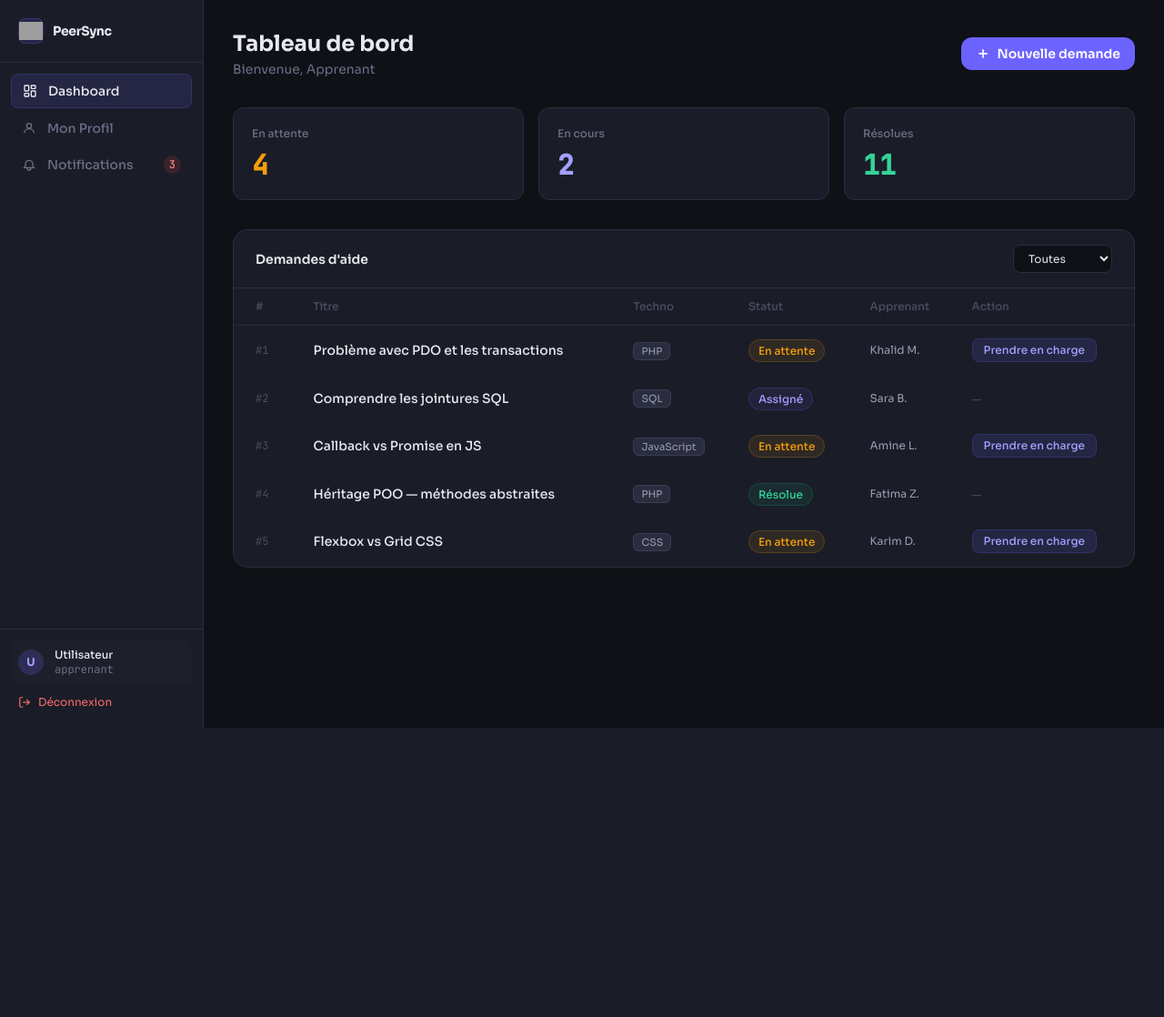
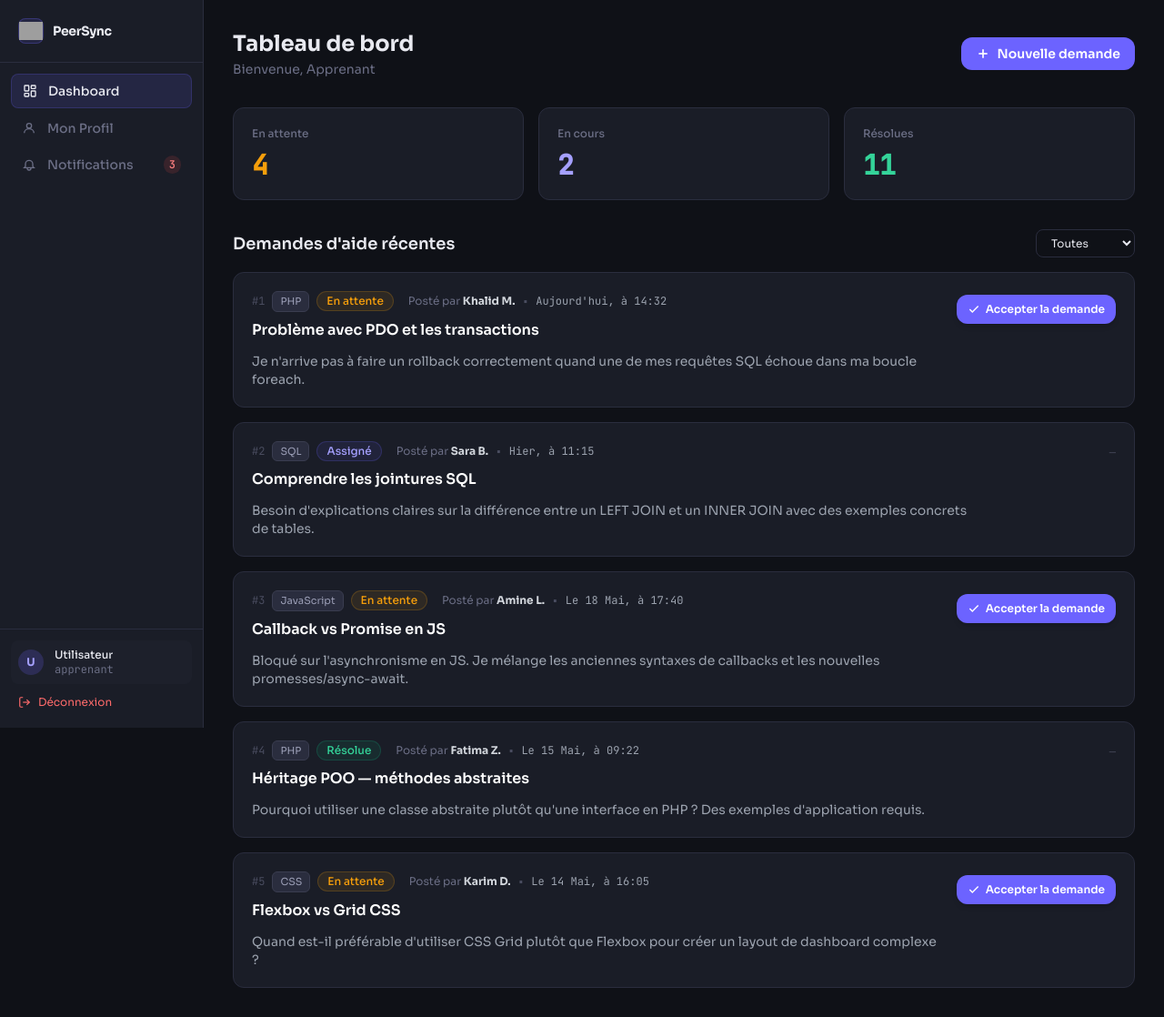
Before and after one commit to abdellahMdi/Peersync-ENAA, a PHP site: page /suggestions/dashboard.php in a window 1280 px wide. Shown: the whole page at 91% size. Before the commit the page ends 800 px from the top, so only its background shows below. Run offline with PHP 8.4, Linux system fonts and the light colour scheme; some libraries are stand-ins or nearby versions; grey boxes are pictures that could not be loaded.

Commit message:
editing the student's dashboard editing the help request cards

```diff
--- a/suggestions/dashboard.php
+++ b/suggestions/dashboard.php
@@ -21,15 +21,18 @@
     .skill-tag.mastered { background:#6c63ff18; color:#a5a0ff; border-color:#6c63ff33; }
     .btn-primary { background:#6c63ff; transition:background 0.2s; }
     .btn-primary:hover { background:#5a52e0; }
-    .ticket-row:hover { background:#1f2233; }
+    .ticket-card:hover { background:#1f2233; border-color: #3a3d50; }
     .input-field { background:#0f1117; border:1px solid #2a2d3e; color:#e8e9f0; transition:border-color 0.2s; }
     .input-field:focus { outline:none; border-color:#6c63ff; }
     .input-field::placeholder { color:#4a4d60; }
+
+    /* Smooth transitions for the notification panel */
+    #notification-dropdown { transition: opacity 0.15s ease, transform 0.15s ease; }
+    #notification-dropdown.hidden { display: none; opacity: 0; transform: translateY(10px); }
   </style>
 </head>
 <body class="flex min-h-screen">
 
-<!-- SIDEBAR -->
 <aside class="sidebar w-56 flex-shrink-0 flex flex-col fixed top-0 left-0 h-full z-20">
   <div class="p-5 flex items-center gap-2.5" style="border-bottom:1px solid #2a2d3e;">
     <div class="w-7 h-7 rounded-lg flex items-center justify-center" style="background:#6c63ff22;border:1px solid #6c63ff44;">
@@ -38,7 +41,7 @@
     <span class="font-bold text-sm tracking-tight">PeerSync</span>
   </div>
 
-  <nav class="flex-1 p-3 space-y-1">
+  <nav class="flex-1 p-3 space-y-1 relative">
     <a href="dashboard.php" class="nav-link active flex items-center gap-3 px-3 py-2 text-sm font-medium">
       <svg width="16" height="16" viewBox="0 0 24 24" fill="none" stroke="currentColor" stroke-width="2"><rect x="3" y="3" width="7" height="9" rx="1"/><rect x="14" y="3" width="7" height="5" rx="1"/><rect x="14" y="12" width="7" height="9" rx="1"/><rect x="3" y="16" width="7" height="5" rx="1"/></svg>
       Dashboard
@@ -47,14 +50,49 @@
       <svg width="16" height="16" viewBox="0 0 24 24" fill="none" stroke="currentColor" stroke-width="2"><circle cx="12" cy="8" r="4"/><path d="M4 20c0-4 3.6-7 8-7s8 3 8 7"/></svg>
       Mon Profil
     </a>
-    <a href="#" class="nav-link flex items-center gap-3 px-3 py-2 text-sm font-medium">
+
+    <div class="relative">
+      <button id="noti-toggle-btn" class="w-full nav-link flex items-center gap-3 px-3 py-2 text-sm font-medium text-left">
         <svg width="16" height="16" viewBox="0 0 24 24" fill="none" stroke="currentColor" stroke-width="2"><path d="M15 17h5l-1.405-1.405A2.032 2.032 0 0 1 18 14.158V11a6 6 0 1 0-12 0v3.159c0 .538-.214 1.055-.595 1.436L4 17h5m6 0v1a3 3 0 1 1-6 0v-1m6 0H9"/></svg>
         Notifications
         <span class="ml-auto mono text-xs rounded-full px-1.5 py-0.5" style="background:#ff4d4d22;color:#ff8080;">3</span>
-    </a>
+      </button>
+
+      <div id="notification-dropdown" class="hidden absolute left-full top-0 ml-2 w-80 card rounded-xl shadow-2xl z-30 overflow-hidden" onclick="event.stopPropagation()">
+        <div class="px-4 py-3 flex items-center justify-between" style="border-bottom: 1px solid #2a2d3e;">
+          <span class="font-semibold text-xs tracking-wide uppercase text-gray-400">Notifications</span>
+          <button class="text-[10px] text-indigo-400 hover:underline">Tout marquer comme lu</button>
+        </div>
+        <div class="max-h-72 overflow-y-auto divide-y divide-[#2a2d3e33]">
+          <div class="p-3.5 hover:background-[#2a2d3e22] transition-colors cursor-pointer flex gap-3 items-start">
+            <div class="w-2 h-2 mt-1.5 rounded-full bg-indigo-500 flex-shrink-0"></div>
+            <div>
+              <p class="text-xs text-gray-200 leading-normal"><strong>Younes A.</strong> a accepté votre demande d'aide sur <span class="text-indigo-300">"Jointures SQL"</span>.</p>
+              <span class="text-[10px] font-mono text-gray-500 block mt-1">Il y a 10 min</span>
+            </div>
+          </div>
+          <div class="p-3.5 hover:background-[#2a2d3e22] transition-colors cursor-pointer flex gap-3 items-start">
+            <div class="w-2 h-2 mt-1.5 rounded-full bg-indigo-500 flex-shrink-0"></div>
+            <div>
+              <p class="text-xs text-gray-200 leading-normal">Une nouvelle demande sur <span class="text-emerald-400">PHP</span> attend un tuteur.</p>
+              <span class="text-[10px] font-mono text-gray-500 block mt-1">Il y a 1 heure</span>
+            </div>
+          </div>
+          <div class="p-3.5 hover:background-[#2a2d3e22] transition-colors cursor-pointer flex gap-3 items-start">
+            <div class="w-2 h-2 mt-1.5 rounded-full bg-gray-600 flex-shrink-0"></div>
+            <div>
+              <p class="text-xs text-gray-400 leading-normal">Votre session d'entraide avec Fatima Z. a été marquée comme résolue.</p>
+              <span class="text-[10px] font-mono text-gray-500 block mt-1">Hier, à 18:00</span>
+            </div>
+          </div>
+        </div>
+        <div class="p-2.5 text-center bg-[#0f111755]" style="border-top: 1px solid #2a2d3e;">
+          <a href="#" class="text-xs text-gray-400 hover:text-white font-medium inline-block w-full">Voir l'historique complet</a>
+        </div>
+      </div>
+      </div>
   </nav>
 
-  <!-- User info -->
   <div class="p-3" style="border-top:1px solid #2a2d3e;">
     <div class="flex items-center gap-3 px-2 py-2 rounded-lg" style="background:#2a2d3e33;">
       <div class="w-7 h-7 rounded-full flex items-center justify-center text-xs font-bold" style="background:#6c63ff33;color:#a5a0ff;">
@@ -72,7 +110,6 @@
   </div>
 </aside>
 
-<!-- MAIN CONTENT -->
 <main class="flex-1 ml-56 p-8">
 
   <?php if (isset($_GET['success'])): ?>
@@ -89,7 +126,6 @@
   </div>
   <?php endif; ?>
 
-  <!-- Header -->
   <div class="flex items-center justify-between mb-8">
     <div>
       <h1 class="text-2xl font-bold">Tableau de bord</h1>
@@ -102,7 +138,6 @@
     </button>
   </div>
 
-  <!-- Stats -->
   <div class="grid grid-cols-3 gap-4 mb-8">
     <div class="card rounded-xl p-5">
       <p class="text-xs font-medium mb-2" style="color:#6b6e85;">En attente</p>
@@ -118,10 +153,8 @@
     </div>
   </div>
 
-  <!-- Ticket list -->
-  <div class="card rounded-2xl overflow-hidden">
-    <div class="flex items-center justify-between px-6 py-4" style="border-bottom:1px solid #2a2d3e;">
-      <h2 class="font-semibold text-sm">Demandes d'aide</h2>
+  <div class="flex items-center justify-between mb-4">
+    <h2 class="font-semibold text-lg">Demandes d'aide récentes</h2>
     <select class="input-field text-xs rounded-lg px-3 py-1.5">
       <option>Toutes</option>
       <option>En attente</option>
@@ -129,26 +162,15 @@
       <option>Résolues</option>
     </select>
   </div>
-    <table class="w-full text-sm">
-      <thead>
-        <tr style="border-bottom:1px solid #2a2d3e;">
-          <th class="px-6 py-3 text-left text-xs font-medium" style="color:#4a4d60;">#</th>
-          <th class="px-4 py-3 text-left text-xs font-medium" style="color:#4a4d60;">Titre</th>
-          <th class="px-4 py-3 text-left text-xs font-medium" style="color:#4a4d60;">Techno</th>
-          <th class="px-4 py-3 text-left text-xs font-medium" style="color:#4a4d60;">Statut</th>
-          <th class="px-4 py-3 text-left text-xs font-medium" style="color:#4a4d60;">Apprenant</th>
-          <th class="px-4 py-3 text-left text-xs font-medium" style="color:#4a4d60;">Action</th>
-        </tr>
-      </thead>
-      <tbody>
+
+  <div class="space-y-4">
     <?php
-        // Example rows — replace with actual $tickets from HelpRequestRepository
     $demo = [
-          ['id'=>1,'titre'=>'Problème avec PDO et les transactions','techno'=>'PHP','statut'=>'EN_ATTENTE','etudiant'=>'Khalid M.','tuteur'=>null],
-          ['id'=>2,'titre'=>'Comprendre les jointures SQL','techno'=>'SQL','statut'=>'ASSIGNE','etudiant'=>'Sara B.','tuteur'=>'Younes A.'],
-          ['id'=>3,'titre'=>'Callback vs Promise en JS','techno'=>'JavaScript','statut'=>'EN_ATTENTE','etudiant'=>'Amine L.','tuteur'=>null],
-          ['id'=>4,'titre'=>'Héritage POO — méthodes abstraites','techno'=>'PHP','statut'=>'RESOLUE','etudiant'=>'Fatima Z.','tuteur'=>'Mehdi R.'],
-          ['id'=>5,'titre'=>'Flexbox vs Grid CSS','techno'=>'CSS','statut'=>'EN_ATTENTE','etudiant'=>'Karim D.','tuteur'=>null],
+      ['id'=>1,'titre'=>'Problème avec PDO et les transactions','description'=>'Je n\'arrive pas à faire un rollback correctement quand une de mes requêtes SQL échoue dans ma boucle foreach.','techno'=>'PHP','statut'=>'EN_ATTENTE','etudiant'=>'Khalid M.','id_student'=>10, 'date_creation'=>'Aujourd\'hui, à 14:32'],
+      ['id'=>2,'titre'=>'Comprendre les jointures SQL','description'=>'Besoin d\'explications claires sur la différence entre un LEFT JOIN et un INNER JOIN avec des exemples concrets de tables.','techno'=>'SQL','statut'=>'ASSIGNE','etudiant'=>'Sara B.','id_student'=>11, 'date_creation'=>'Hier, à 11:15'],
+      ['id'=>3,'titre'=>'Callback vs Promise en JS','description'=>'Bloqué sur l\'asynchronisme en JS. Je mélange les anciennes syntaxes de callbacks et les nouvelles promesses/async-await.','techno'=>'JavaScript','statut'=>'EN_ATTENTE','etudiant'=>'Amine L.','id_student'=>12, 'date_creation'=>'Le 18 Mai, à 17:40'],
+      ['id'=>4,'titre'=>'Héritage POO — méthodes abstraites','description'=>'Pourquoi utiliser une classe abstraite plutôt qu\'une interface en PHP ? Des exemples d\'application requis.','techno'=>'PHP','statut'=>'RESOLUE','etudiant'=>'Fatima Z.','id_student'=>13, 'date_creation'=>'Le 15 Mai, à 09:22'],
+      ['id'=>5,'titre'=>'Flexbox vs Grid CSS','description'=>'Quand est-il préférable d\'utiliser CSS Grid plutôt que Flexbox pour créer un layout de dashboard complexe ?','techno'=>'CSS','statut'=>'EN_ATTENTE','etudiant'=>'Karim D.','id_student'=>14, 'date_creation'=>'Le 14 Mai, à 16:05'],
     ];
     $tickets = $tickets ?? $demo;
     foreach ($tickets as $t):
@@ -159,38 +181,49 @@
         'EN_ATTENTE' => 'En attente', 'ASSIGNE' => 'Assigné', default => 'Résolue'
       };
     ?>
-        <tr class="ticket-row cursor-pointer" style="border-bottom:1px solid #2a2d3e11;"
+    <div class="card ticket-card rounded-xl p-5 cursor-pointer transition-all duration-150"
          onclick="window.location='request_detail.php?id=<?= $t['id'] ?>'">
-          <td class="px-6 py-3.5 mono text-xs" style="color:#4a4d60;">#<?= $t['id'] ?></td>
-          <td class="px-4 py-3.5 font-medium text-sm"><?= htmlspecialchars($t['titre']) ?></td>
-          <td class="px-4 py-3.5">
-            <span class="skill-tag"><?= htmlspecialchars($t['techno']) ?></span>
-          </td>
-          <td class="px-4 py-3.5">
-            <span class="<?= $statusClass ?> text-xs font-medium px-2.5 py-1 rounded-full"><?= $statusLabel ?></span>
-          </td>
-          <td class="px-4 py-3.5 text-xs" style="color:#9a9db5;"><?= htmlspecialchars($t['etudiant']) ?></td>
-          <td class="px-4 py-3.5">
+
+      <div class="flex items-start justify-between gap-4">
+        <div class="space-y-2 flex-1">
+          <div class="flex items-center gap-2 flex-wrap">
+            <span class="mono text-xs" style="color:#4a4d60;">#<?= $t['id'] ?></span>
+            <span class="skill-tag" onclick="event.stopPropagation()"><?= htmlspecialchars($t['techno']) ?></span>
+            <span class="<?= $statusClass ?> text-xs font-medium px-2.5 py-0.5 rounded-full" onclick="event.stopPropagation()"><?= $statusLabel ?></span>
+            <span class="text-xs ml-2" style="color:#6b6e85;">
+              Posté par <strong class="text-gray-300"><?= htmlspecialchars($t['etudiant']) ?></strong>
+              <span class="mx-1.5" style="color:#4a4d60;">•</span>
+              <span class="mono text-gray-400"><?= htmlspecialchars($t['date_creation'] ?? 'Date inconnue') ?></span>
+            </span>
+          </div>
+
+          <h3 class="font-semibold text-base text-white"><?= htmlspecialchars($t['titre']) ?></h3>
+
+          <p class="text-sm text-gray-400 line-clamp-2 pt-1">
+            <?= htmlspecialchars($t['description'] ?? 'Aucune description fournie.') ?>
+          </p>
+        </div>
+
+        <div class="flex flex-col items-end justify-between h-full min-w-[140px] self-stretch pt-1">
           <?php if ($t['statut'] === 'EN_ATTENTE' && ($_SESSION['id'] ?? 0) !== ($t['id_student'] ?? -1)): ?>
           <form action="../scripts/assign_process.php" method="POST" onclick="event.stopPropagation()">
             <input type="hidden" name="ticket_id" value="<?= $t['id'] ?>"/>
-              <button type="submit" class="text-xs px-3 py-1 rounded-lg font-medium transition-colors"
-                      style="background:#6c63ff22;color:#a5a0ff;border:1px solid #6c63ff33;">
-                Prendre en charge
+            <button type="submit" class="text-xs px-3 py-2 rounded-xl font-semibold btn-primary text-white shadow-md flex items-center gap-1.5">
+              <svg width="14" height="14" viewBox="0 0 24 24" fill="none" stroke="currentColor" stroke-width="2.5"><polyline points="20 6 9 17 4 12"/></svg>
+              Accepter la demande
             </button>
           </form>
           <?php else: ?>
-            <span class="text-xs" style="color:#4a4d60;">—</span>
+          <span class="text-xs font-mono" style="color:#4a4d60;">—</span>
           <?php endif; ?>
-          </td>
-        </tr>
+        </div>
+      </div>
+
+    </div>
     <?php endforeach; ?>
-      </tbody>
-    </table>
   </div>
 </main>
 
-<!-- MODAL : New Ticket -->
 <div id="modal-new" class="hidden fixed inset-0 z-50 flex items-center justify-center" style="background:#00000088;">
   <div class="card rounded-2xl p-6 w-full max-w-md mx-4">
     <div class="flex items-center justify-between mb-5">
@@ -229,5 +262,23 @@
   </div>
 </div>
 
+<script>
+  const notiToggleBtn = document.getElementById('noti-toggle-btn');
+  const notiDropdown = document.getElementById('notification-dropdown');
+
+  // Toggle notification menu
+  notiToggleBtn.addEventListener('click', function(event) {
+    event.stopPropagation();
+    notiDropdown.classList.toggle('hidden');
+  });
+
+  // Close dropdown if user clicks anywhere else on the screen
+  document.addEventListener('click', function() {
+    if (!notiDropdown.classList.contains('hidden')) {
+      notiDropdown.classList.add('hidden');
+    }
+  });
+</script>
+
 </body>
 </html>
```
Also changed, not shown: scripts/login_process.php (+38 -0 lines). Lines whose indentation alone changed are shown as unchanged.
